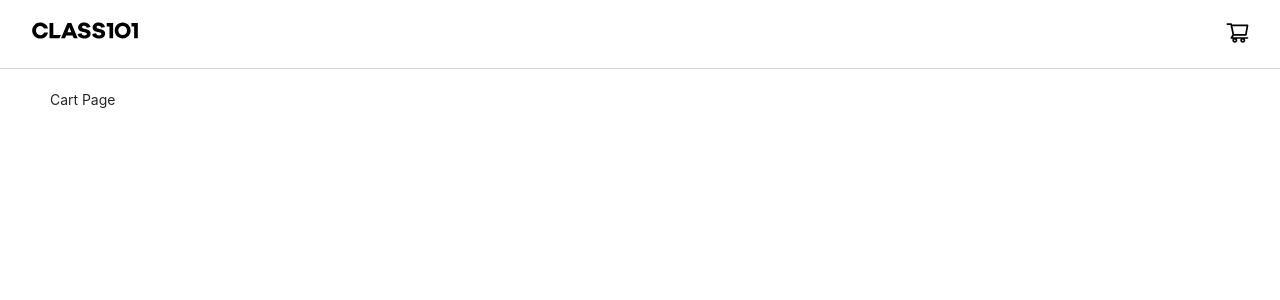
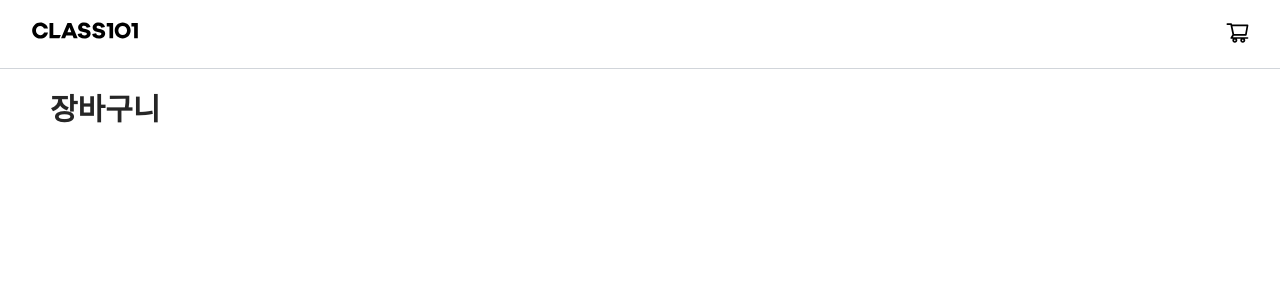
Before and after one commit to YimJiYoung/class101-assignment, a React (Create React App) app in the folder class101/: page /cart in a window 1280 px wide. Shown: the top 300 px of the page. Built offline with nearby package versions, Linux system fonts and the light colour scheme.

Commit message:
feat: 페이지에 title 추가
- Cart, Products 페이지에 antd Title 컴포넌트로 제목 추가

```diff
--- a/class101/src/pages/Cart.tsx
+++ b/class101/src/pages/Cart.tsx
@@ -1,7 +1,14 @@
 import React from 'react';
+import { Typography } from 'antd';
+
+const { Title } = Typography;
 
 function Cart() {
-  return <>  Cart Page </>;
+  return (
+    <>
+      <Title level={2}> 장바구니 </Title>
+    </>
+  );
 }
 
 export default Cart;
--- a/class101/src/pages/Products.tsx
+++ b/class101/src/pages/Products.tsx
@@ -1,9 +1,12 @@
 import React, { useContext, useMemo } from 'react';
 import styled from 'styled-components';
+import { Typography } from 'antd';
 import ProductList from '../components/common/ProductList';
 import productContext from '../contexts/productContext';
 import IProduct from '../types/product';
 import usePagination from '../hooks/usePagination';
+
+const { Title } = Typography;
 
 const PaginationWrapper = styled.div`
   margin: 30px;
@@ -20,6 +23,7 @@ function Products() {
 
   return (
     <>
+      <Title level={2}> 상품 목록 </Title>
       <ProductList products={currentProducts} />
       <PaginationWrapper>
         {renderPagination()}
```
